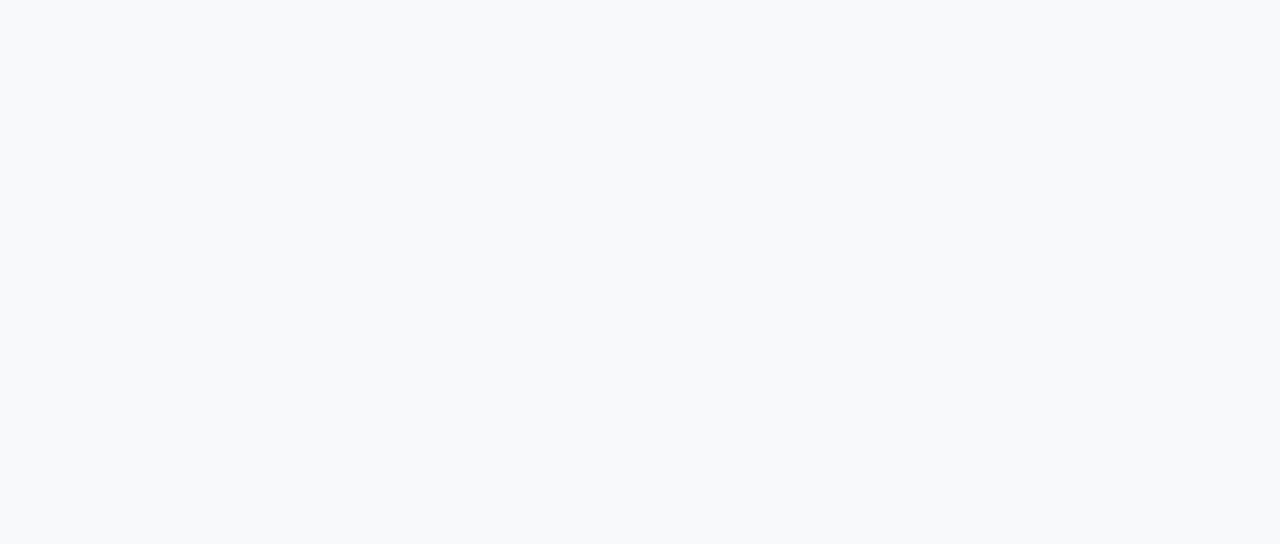
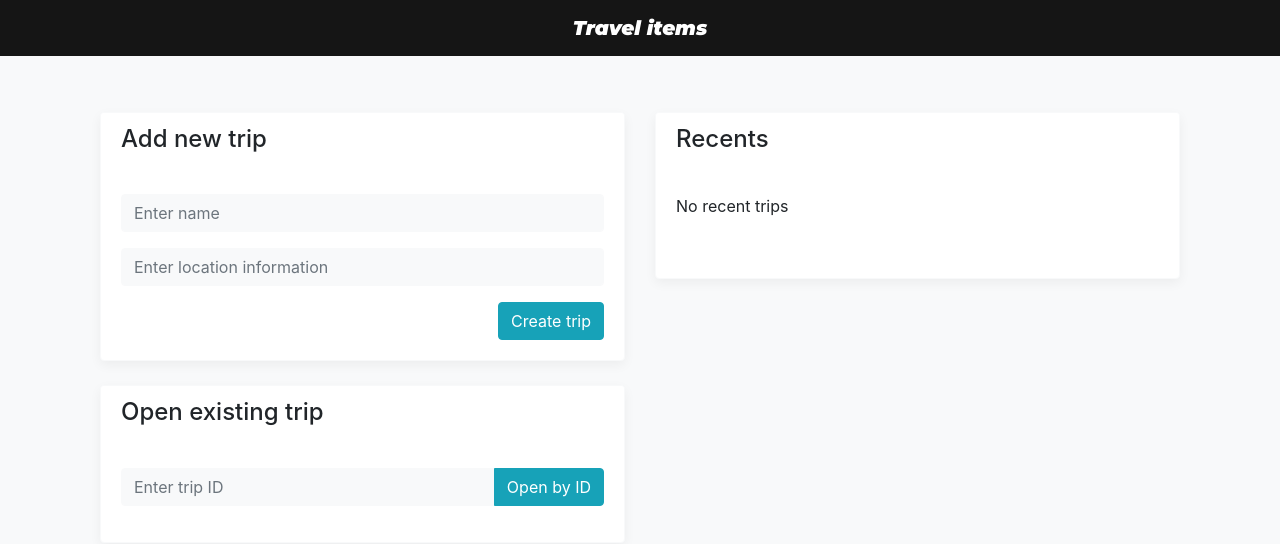
Before and after one commit to leonidasdeimantas/travel-items-ui, a React (Create React App) app: page / in a window 1280 px wide. Shown: the top 544 px of the page. Built offline with nearby package versions, Linux system fonts and the light colour scheme.

Commit message:
Update index.js

```diff
--- a/src/index.js
+++ b/src/index.js
@@ -5,7 +5,7 @@ import { BrowserRouter as Router, Route } from "react-router-dom";
 
 ReactDOM.render(
     <Router>
-        <Route path='/:handle' component={App} />
+        <Route path='/' component={App} />
     </Router>,
     document.getElementById('root')
 );
```
